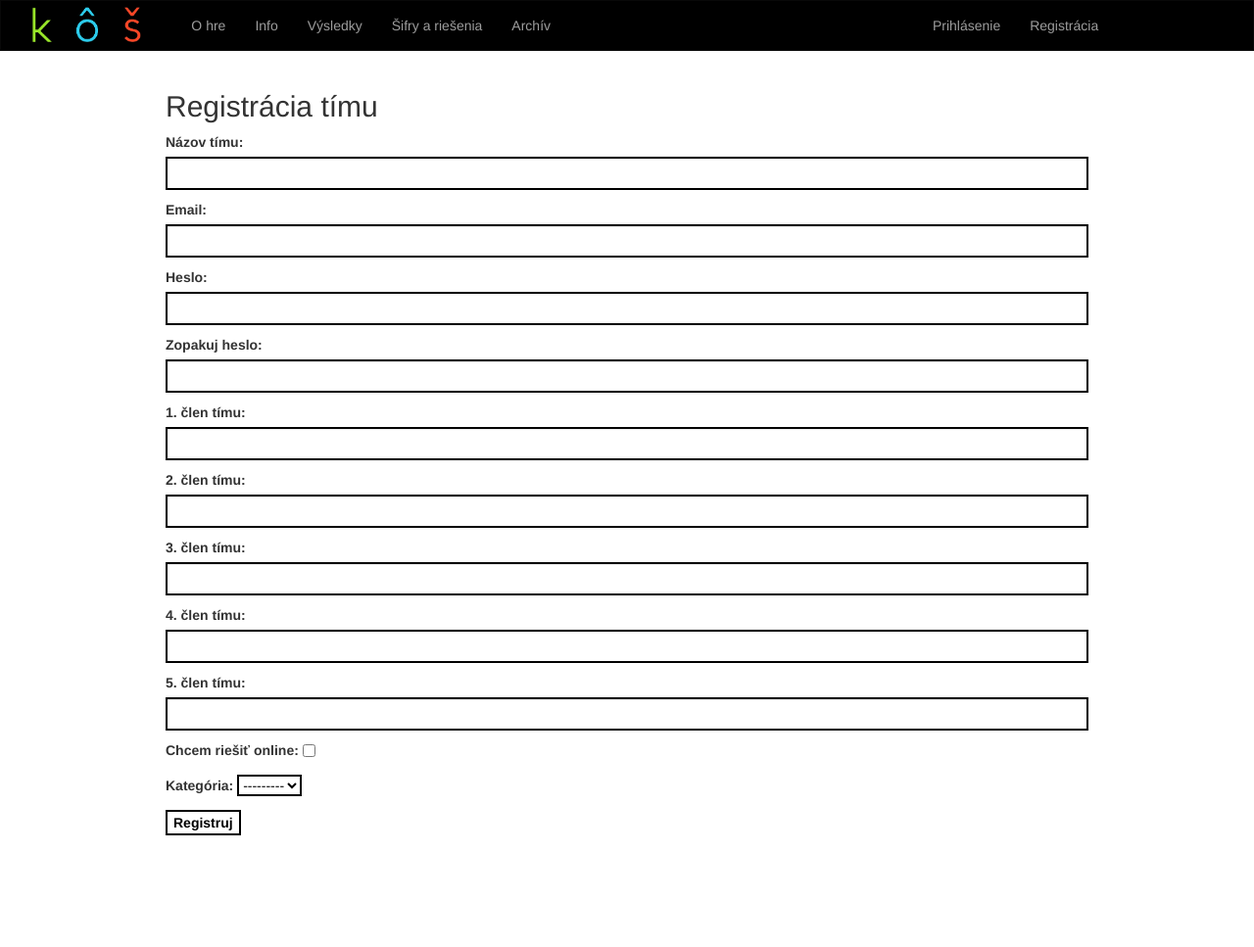
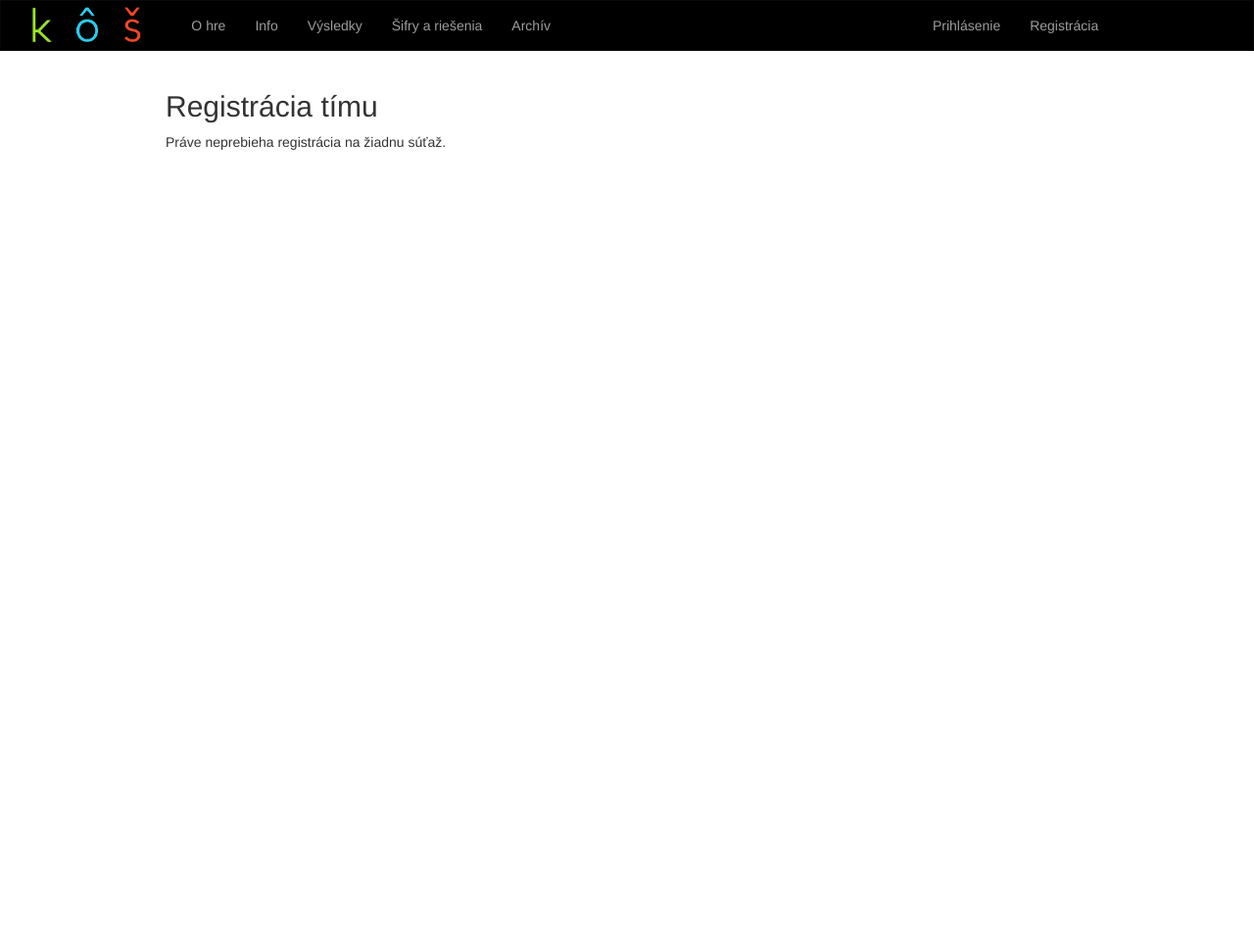
Before and after one commit to ZdruzenieSTROM/kos, a Django app: page /register in a window 1280 px wide. Shown: the whole page at 98% size. After the commit the page ends 153 px from the top, so only its background shows below. Run offline with Django 3.2, Linux system fonts and the light colour scheme; tables that the repository leaves empty hold one stand-in row (values such as "Sample post"); parts of the project's set-up code (start-up, migrations or seed data) failed here and were passed over; some libraries are stand-ins or nearby versions.

Commit message:
Registration form is not displayed if there are no games before registration deadline.

```diff
--- a/kos/templates/kos/registration.html
+++ b/kos/templates/kos/registration.html
@@ -4,9 +4,13 @@
 
 {% block content %}
 <h2>Registrácia tímu</h2>
-<form method="post">
-    {% csrf_token %}
-    {{ form.as_p }}
-    <button type="submit" class="main-button">Registruj</button>
-</form>
+{% if form.fields.game.queryset %}
+    <form method="post">
+        {% csrf_token %}
+        {{ form.as_p }}
+        <button type="submit" class="main-button">Registruj</button>
+    </form>
+{% else %}
+    <p>Práve neprebieha registrácia na žiadnu súťaž.</p>
+{% endif %}
 {% endblock %}
```
